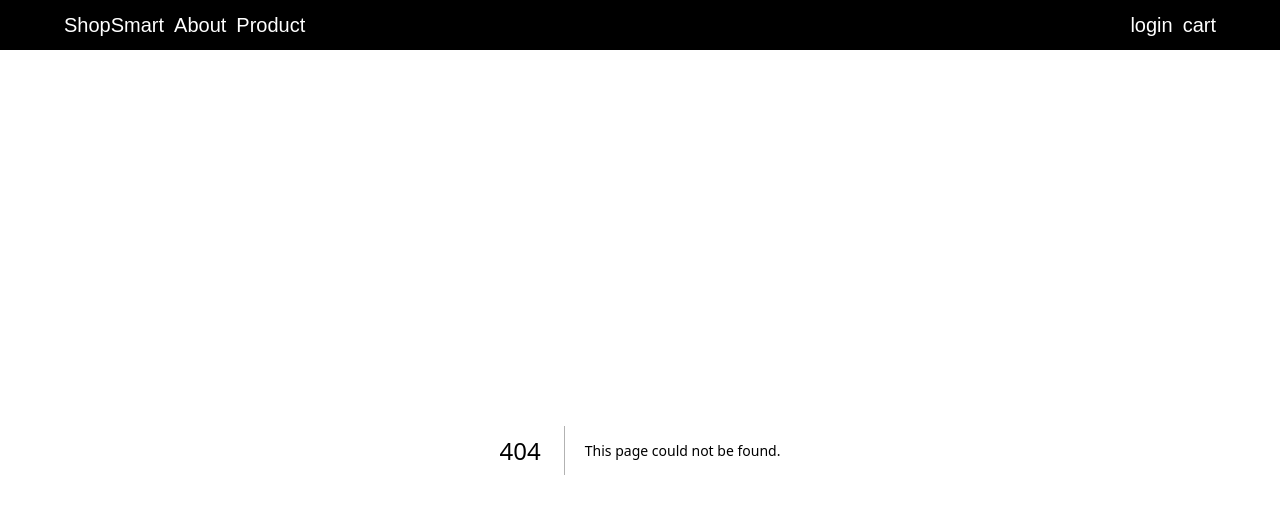
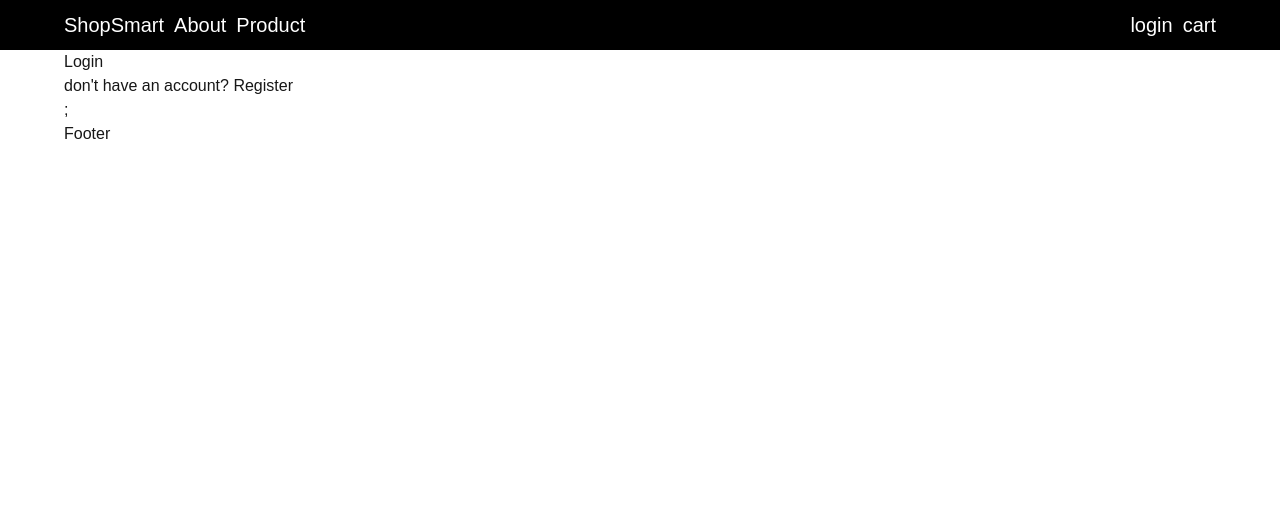
Before and after one commit to ferianai/milestone-2-iteration-onlineshop, a Next.js app: page /auth/login in a window 1280 px wide. Before the commit this address had no page. Shown: the top 514 px of the page. Built offline with nearby package versions, Linux system fonts and the light colour scheme.

Commit message:
update file

```diff
--- a/src/components/layouts/AppShell/index.tsx
+++ b/src/components/layouts/AppShell/index.tsx
@@ -10,7 +10,10 @@ const AppShell: React.FC<AppShellProps> = (props: AppShellProps ) => {
     return (
         <main className='app-shell'>
             <Navbar />
-            {children}
+            <div className='content'>
+                {children}
+            </div>
+            <div className='content'>Footer</div>
         </main>
     );
 }
--- /dev/null
+++ b/src/pages/auth/login.tsx
@@ -0,0 +1,12 @@
+import Link from 'next/link';
+
+const LoginPages = () => {
+  return (
+    <div>
+      <h1>Login</h1>
+      don't have an account? <Link href={"/register"}>Register</Link>
+    </div>
+  );
+}
+
+export default LoginPages;
--- a/src/styles/globals.css
+++ b/src/styles/globals.css
@@ -34,3 +34,7 @@ body {
   list-style-type: none;
   font-size: 20px;
 }
+
+.content {
+  padding: 0 5%;
+}
```
Also changed, not shown: src/pages/auth/register.tsx (added, +10 -0 lines), src/pages/shop/[[...slug]].tsx (added, +14 -0 lines).
